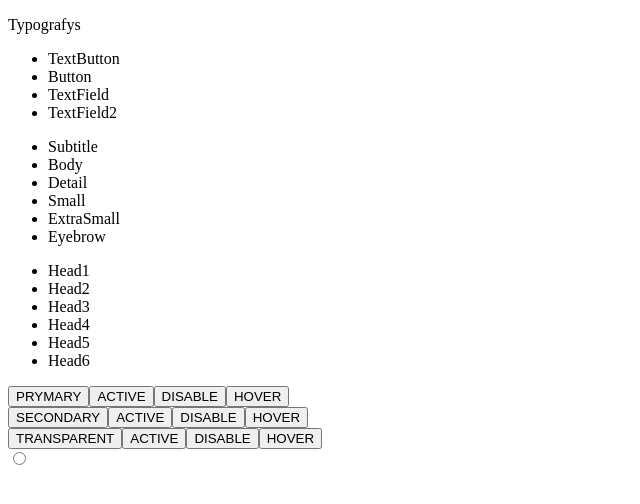
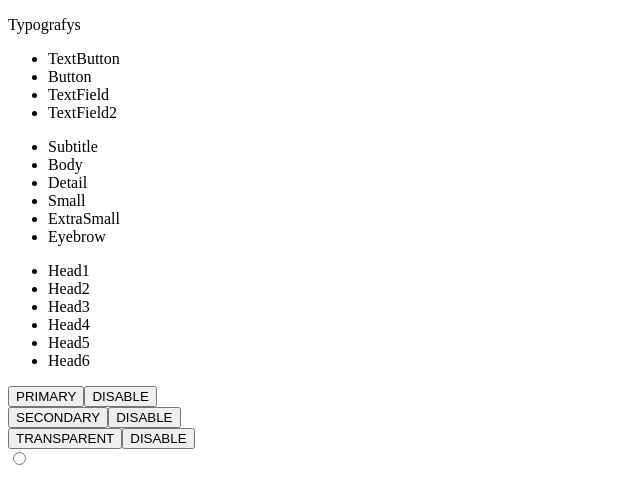
Before and after one commit to larts85/masaje_las_manos, a Next.js app: page /storybook in a window 1280 px wide. Shown: the top 504 px of the page, without its empty margins (0-640 px from the left). Built offline with nearby package versions, Linux system fonts and the light colour scheme.

Commit message:
button component automation

```diff
--- a/src/components/storyBook/Button/index.tsx
+++ b/src/components/storyBook/Button/index.tsx
@@ -1,52 +1,87 @@
 import 'tailwindcss/tailwind.css'
-import { FC } from 'react'
+import { FC, useState } from 'react'
 import { className as typografyClassName } from '../Typografy'
 
 export const className = {
   buttonContainer:
     'w-815px h-92px border-2 border-dashed border-purple-600 gap-5 flex p-5 m-5',
   transparent: {
-    transparent: `w-175px h-52px bg-white text-secondary-base rounded-md shadow-predetermined text-${typografyClassName.component.textButton}`,
-    active: `w-175px h-52px bg-white text-secondary-base rounded-md shadow-transparentActive text-${typografyClassName.component.textButton} border-0.5px  border-secondary-base`,
+    transparent: `w-175px h-52px bg-white text-secondary-base rounded-md shadow-predetermined text-${typografyClassName.component.textButton} hover:  text-nautral-base hover:border-0.5px hover:border-secondary-darker`,
+    active: `w-175px h-52px bg-white text-secondary-base rounded-md shadow-transparentActive text-${typografyClassName.component.textButton} border-0.5px  border-secondary-base  hover:  text-nautral-base hover:border-0.5px hover:border-secondary-darker`,
     disable: `w-175px h-52px text-nautral-base rounded-md text-${typografyClassName.component.textButton} border-0.5px border-secondary-base`,
-    hover: `w-175px h-52px text-nautral-darker rounded-md text-${typografyClassName.component.textButton} border-0.5px border-secondary-darker`,
   },
   secondary: {
-    secondary: `w-175px h-52px bg-secondary-base text-nautral-darker rounded-md shadow-predetermined text-${typografyClassName.component.textButton}`,
-    active: `w-175px h-52px bg-secondary-base text-nautral-darker rounded-md shadow-active text-${typografyClassName.component.textButton} `,
+    secondary: `w-175px h-52px bg-secondary-base text-nautral-darker rounded-md shadow-predetermined text-${typografyClassName.component.textButton}
+    hover:bg-variations-secondaryHover`,
+    active: `w-175px h-52px bg-secondary-base text-nautral-darker rounded-md shadow-active text-${typografyClassName.component.textButton}hover:bg-variations-secondaryHover`,
     disable: `w-175px h-52px bg-secondary-light text-nautral-base rounded-md text-${typografyClassName.component.textButton}`,
-    hover: `w-175px h-52px bg-variations-secondaryHover text-nautral-darker rounded-md text-${typografyClassName.component.textButton}`,
   },
   primary: {
-    primary: `w-175px h-52px bg-secondary-darker text-nautral-light rounded-md shadow-predetermined text-${typografyClassName.component.textButton}`,
-    active: `w-175px h-52px bg-secondary-darker text-nautral-lighter rounded-md shadow-active text-${typografyClassName.component.textButton}`,
-    disable: `w-175px h-52px bg-variations-primaryDisable text-nautral-lighter rounded-md text-${typografyClassName.component.textButton}`,
-    hover: `w-175px h-52px bg-nautral-lighter text-secondary-darker rounded-md text-${typografyClassName.component.textButton} border-3px border-secondary-darker`,
+    primary: `w-175px h-52px bg-secondary-darker text-nautral-light rounded-md shadow-predetermined text-${typografyClassName.component.textButton} hover:bg-nautral-lighter hover:text-secondary-darker hover:border-secondary-darker hover:border-3px`,
+    active: `w-175px h-52px bg-secondary-darker text-nautral-lighter rounded-md shadow-active text-${typografyClassName.component.textButton}hover:bg-nautral-lighter hover:text-secondary-darker hover:border-secondary-darker hover:border-3px`,
+    disable: `w-175px h-52px bg-variations-primaryDisable text-nautral-lighter  rounded-md text-${typografyClassName.component.textButton} `,
   },
 }
 const Buttons: FC = () => {
+  const [isPrimaryActive, setIsPrimaryActive] = useState(false)
+  const [isSecondaryActive, setIsSecondaryActive] = useState(false)
+  const [istransparentActive, setIsTransparentActive] = useState(false)
+
+  const handleSubmit = (e: React.MouseEvent<HTMLButtonElement>) => {
+    const target = e.target as HTMLButtonElement
+    if (target.name === 'primary') {
+      setIsPrimaryActive(!isPrimaryActive)
+    }
+    if (target.name === 'secondary') {
+      setIsSecondaryActive(!isSecondaryActive)
+    }
+    if (target.name === 'transparent') {
+      setIsTransparentActive(!istransparentActive)
+    }
+  }
   return (
     <>
       <div className={className.buttonContainer}>
-        <button className={className.primary.primary}> PRYMARY</button>
-        <button className={className.primary.active}> ACTIVE</button>
-        <button className={className.primary.disable}> DISABLE</button>
-        <button className={className.primary.hover}> HOVER</button>
+        <button
+          className={
+            isPrimaryActive
+              ? className.primary.active
+              : className.primary.primary
+          }
+          name="primary"
+          onClick={handleSubmit}
+        >
+          PRIMARY
+        </button>
+        <button className={className.primary.disable}>DISABLE</button>
       </div>
       <div className={className.buttonContainer}>
-        <button className={className.secondary.secondary}> SECONDARY</button>
-        <button className={className.secondary.active}> ACTIVE</button>
+        <button
+          className={
+            isSecondaryActive
+              ? className.secondary.active
+              : className.secondary.secondary
+          }
+          name="secondary"
+          onClick={handleSubmit}
+        >
+          SECONDARY
+        </button>
         <button className={className.secondary.disable}> DISABLE</button>
-        <button className={className.secondary.hover}> HOVER</button>
       </div>
       <div className={className.buttonContainer}>
-        <button className={className.transparent.transparent}>
-          {' '}
+        <button
+          className={
+            istransparentActive
+              ? className.transparent.active
+              : className.transparent.transparent
+          }
+          name="transparent"
+          onClick={handleSubmit}
+        >
           TRANSPARENT
         </button>
-        <button className={className.transparent.active}> ACTIVE</button>
         <button className={className.transparent.disable}> DISABLE</button>
-        <button className={className.transparent.hover}> HOVER</button>
       </div>
     </>
   )
```
